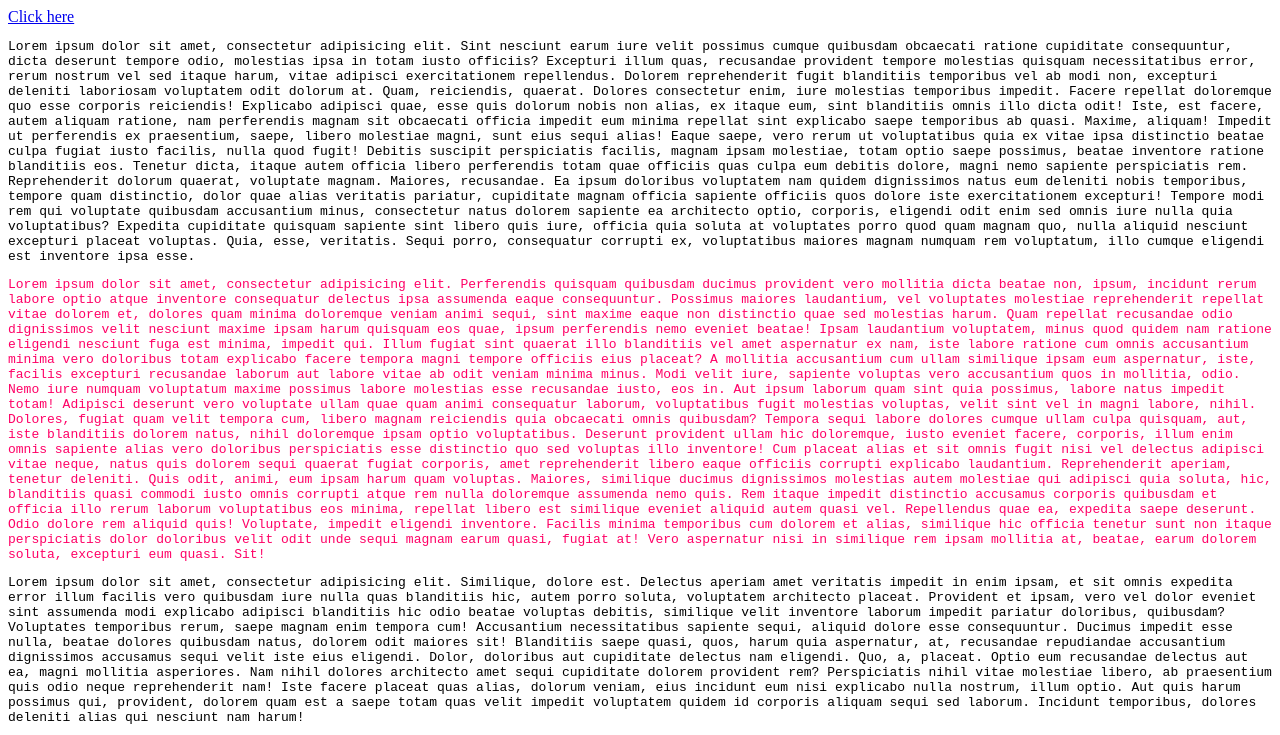
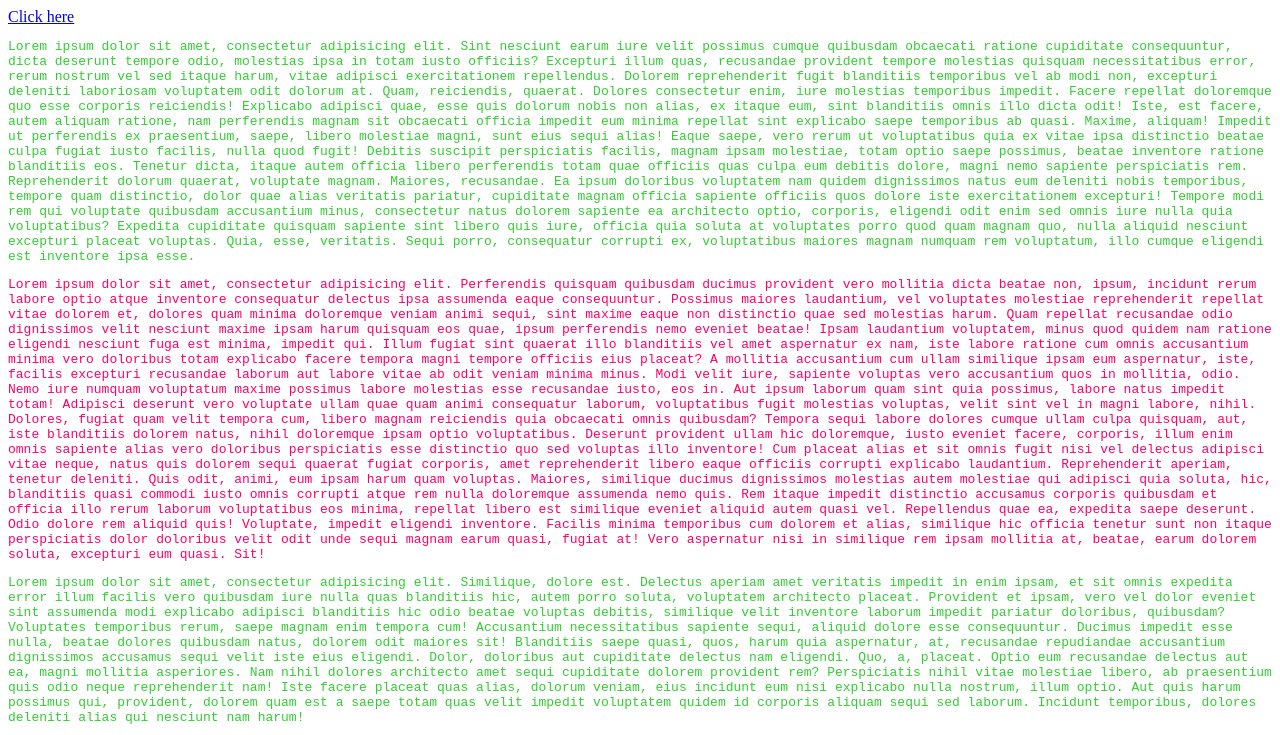
Before and after one commit to braden337/page-break, a plain HTML site: page index.html in a window 1280 px wide. Shown: the top 735 px of the page. Drawn offline with nearby package versions, Linux system fonts and the light colour scheme; files that its build step writes are made by us from their sources.

Commit message:
Update style.scss

```diff
--- a/css/style.scss
+++ b/css/style.scss
@@ -3,6 +3,7 @@
 
 p {
   font-family: monospace;
+  color: limegreen;
 }
 
 #p-cool {
```
